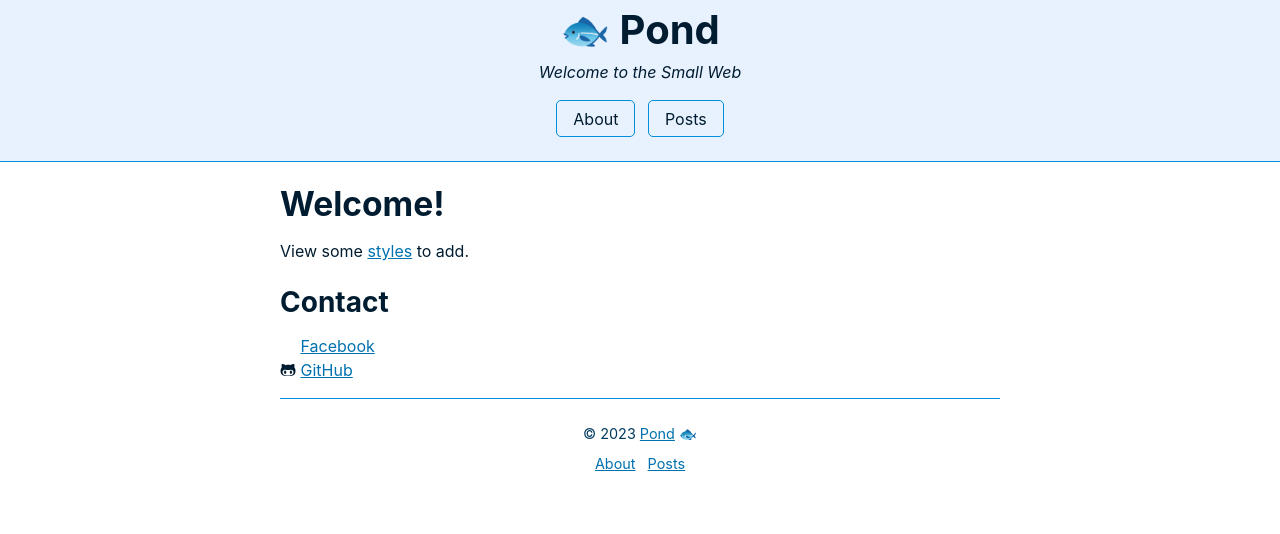
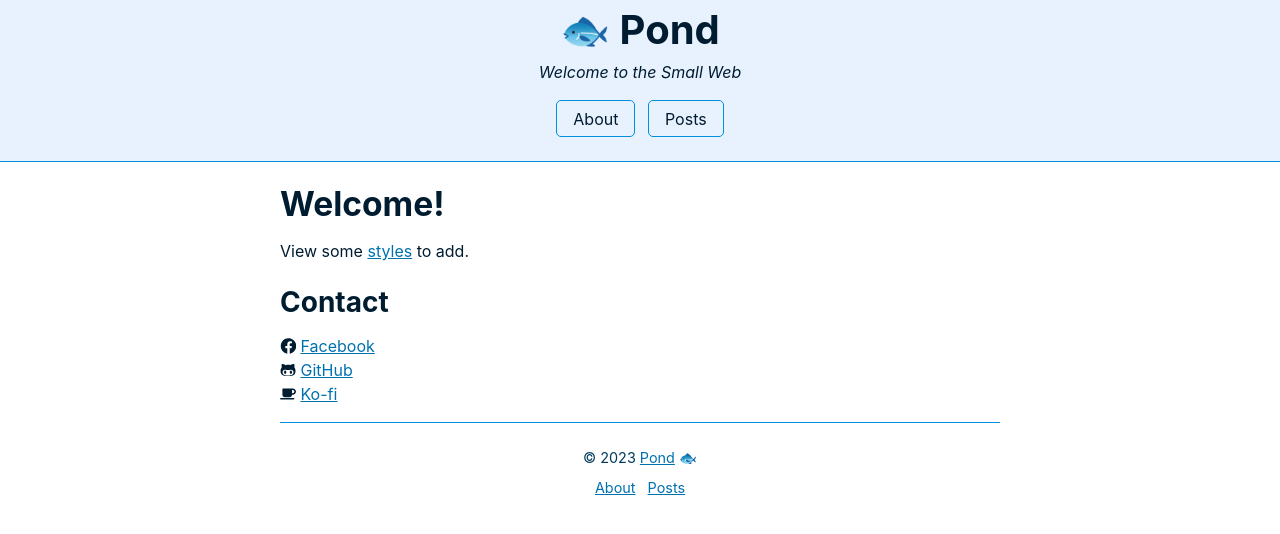
Before and after one commit to megdna/pond, a Jekyll site: the page built from pages/home.md, in a window 1280 px wide. Shown: the top 534 px of the page. Built offline with Jekyll 4.4.1, drawn with Linux system fonts in a browser that asks for light colours.

Commit message:
Update home.md

```diff
--- a/pages/home.md
+++ b/pages/home.md
@@ -8,10 +8,14 @@ View some [styles]({{ site.baseurl}}/style) to add.
 ### Contact
 
 <div>
-<svg class="icon"><path d="M504 256C504 119 393 8 256 8S8 119 8 256c0 123.78 90.69 226.38 209.25 245V327.69h-63V256h63v-54.64c0-62.15 37-96.48 93.67-96.48 27.14 0 55.52 4.84 55.52 4.84v61h-31.28c-30.8 0-40.41 19.12-40.41 38.73V256h68.78l-11 71.69h-57.78V501C413.31 482.38 504 379.78 504 256z"/></svg>
-<a href="https://facebook.com/bioshack" target="_blank">Facebook</a>
+<svg class="icon" viewBox="0 0 480 512"><path d="M504 256C504 119 393 8 256 8S8 119 8 256c0 123.78 90.69 226.38 209.25 245V327.69h-63V256h63v-54.64c0-62.15 37-96.48 93.67-96.48 27.14 0 55.52 4.84 55.52 4.84v61h-31.28c-30.8 0-40.41 19.12-40.41 38.73V256h68.78l-11 71.69h-57.78V501C413.31 482.38 504 379.78 504 256z"/></svg>
+<a href="https://www.facebook.com/bioshack" target="_blank">Facebook</a>
 </div>
 <div>
 <svg class="icon" viewBox="0 0 480 512"><path d="M186.1 328.7c0 20.9-10.9 55.1-36.7 55.1s-36.7-34.2-36.7-55.1 10.9-55.1 36.7-55.1 36.7 34.2 36.7 55.1zM480 278.2c0 31.9-3.2 65.7-17.5 95-37.9 76.6-142.1 74.8-216.7 74.8-75.8 0-186.2 2.7-225.6-74.8-14.6-29-20.2-63.1-20.2-95 0-41.9 13.9-81.5 41.5-113.6-5.2-15.8-7.7-32.4-7.7-48.8 0-21.5 4.9-32.3 14.6-51.8 45.3 0 74.3 9 108.8 36 29-6.9 58.8-10 88.7-10 27 0 54.2 2.9 80.4 9.2 34-26.7 63-35.2 107.8-35.2 9.8 19.5 14.6 30.3 14.6 51.8 0 16.4-2.6 32.7-7.7 48.2 27.5 32.4 39 72.3 39 114.2zm-64.3 50.5c0-43.9-26.7-82.6-73.5-82.6-18.9 0-37 3.4-56 6-14.9 2.3-29.8 3.2-45.1 3.2-15.2 0-30.1-.9-45.1-3.2-18.7-2.6-37-6-56-6-46.8 0-73.5 38.7-73.5 82.6 0 87.8 80.4 101.3 150.4 101.3h48.2c70.3 0 150.6-13.4 150.6-101.3zm-82.6-55.1c-25.8 0-36.7 34.2-36.7 55.1s10.9 55.1 36.7 55.1 36.7-34.2 36.7-55.1-10.9-55.1-36.7-55.1z"/></svg>
 <a href="https://github.com/bioshack" target="_blank">GitHub</a>
 </div>
+<div>
+<svg class="icon" viewBox="0 0 640 512"><path d="M96 64c0-17.7 14.3-32 32-32H448h64c70.7 0 128 57.3 128 128s-57.3 128-128 128H480c0 53-43 96-96 96H192c-53 0-96-43-96-96V64zM480 224h32c35.3 0 64-28.7 64-64s-28.7-64-64-64H480V224zM32 416H544c17.7 0 32 14.3 32 32s-14.3 32-32 32H32c-17.7 0-32-14.3-32-32s14.3-32 32-32z"/></svg>
+<a href="https://ko-fi.com/bioshack" target="_blank">Ko-fi</a>
+</div>
```
